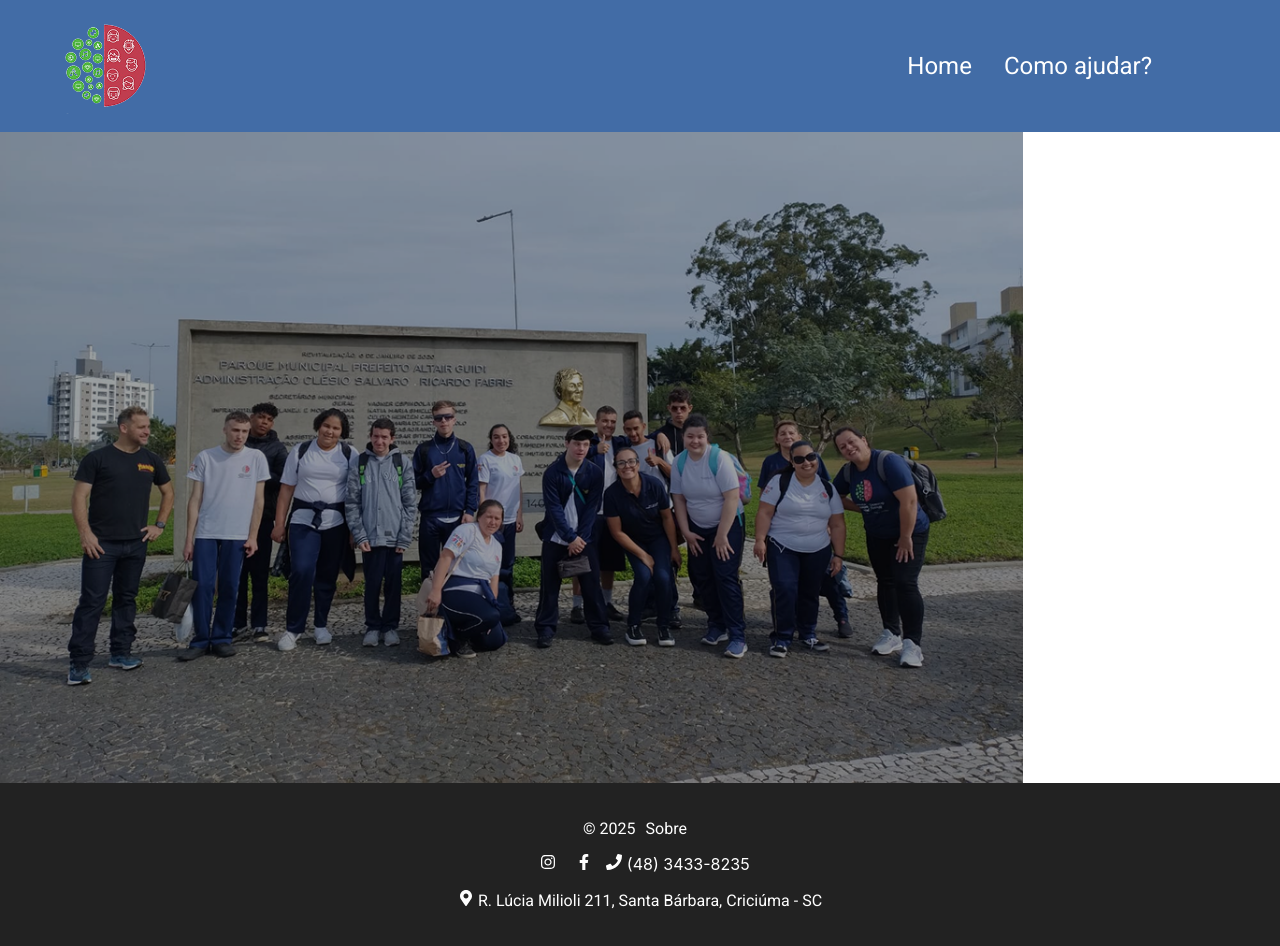
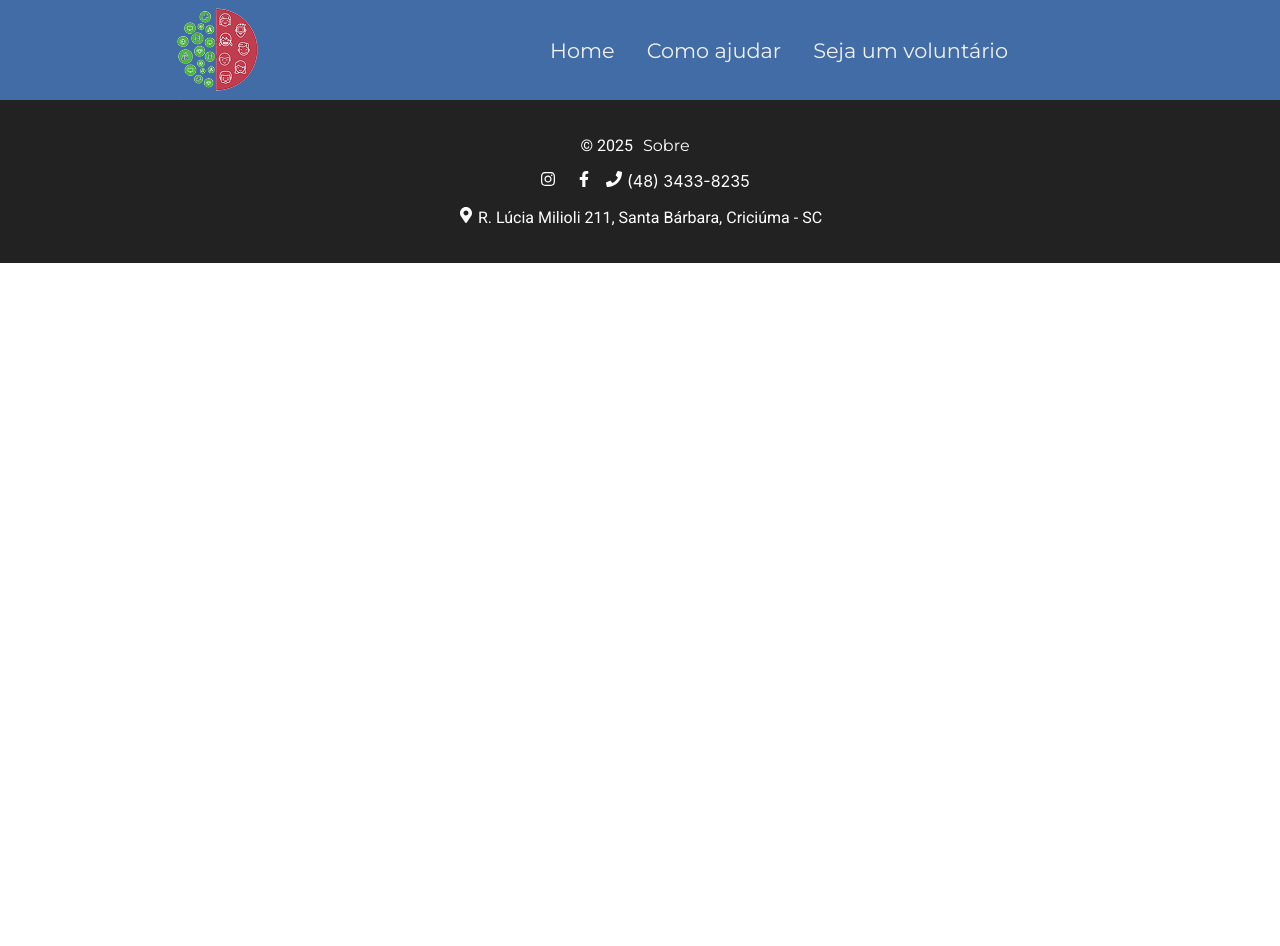
Before and after one commit to MarxWesley/projeto_extensao_III, a React (Create React App) app: page / in a window 1280 px wide. After the commit the page ends 800 px from the top, so only its background shows below. Built offline with nearby package versions, Linux system fonts and the light colour scheme.

Commit message:
pega ai boy

```diff
--- a/src/components/Navbar/Navbar.jsx
+++ b/src/components/Navbar/Navbar.jsx
@@ -10,7 +10,8 @@ function Navbar() {
             </Link>
             <ul className={styles.lista}>
                 <li className={styles.item} ><Link to='/'>Home</Link></li>
-                <li className={styles.item} ><Link to='/comoajudar'>Como ajudar?</Link></li>
+                <li className={styles.item} ><Link to='/comoajudar'>Como ajudar</Link></li>
+                <li className={styles.item} ><Link to='/'>Seja um voluntário</Link></li>
             </ul>
         </nav>
     )
--- a/src/components/Navbar/Navbar.module.css
+++ b/src/components/Navbar/Navbar.module.css
@@ -4,11 +4,8 @@
     display: flex;
     align-items: center;
     justify-content:space-between;
-    padding: 1em;
-}
-
-.img {
-    padding-left: 2em;
+    padding-left: 10em;
+    padding-right: 10em;
 }
 
 .lista {
@@ -23,7 +20,12 @@
 }
 
 .item a {
-    color: #fff;
+    color: var(--cinza);
     text-decoration: none;
-    font-size: 1.5em;
+    font-size: 1.3em;
 }
+
+.item a:hover {
+
+    color: var(--verde-pastel);
+}
--- a/src/index.css
+++ b/src/index.css
@@ -1,14 +1,15 @@
 :root {
   --azul:#426CA6;
   --vermelho: #BF3F56;
-  --verde-escuro: #62BF4A
-  --verde-pastel: #B8D8AF
-  --cinza: #F2F2F2
-  --preto: #000000
+  --verde-escuro: #62BF4A;
+  --verde-pastel: #B8D8AF;
+  --cinza: #F2F2F2;
+  --preto: #000000;
 }
 
 body {
   margin: 0;
+  padding: 0;
   font-family: -apple-system, BlinkMacSystemFont, 'Segoe UI', 'Roboto', 'Oxygen',
     'Ubuntu', 'Cantarell', 'Fira Sans', 'Droid Sans', 'Helvetica Neue',
     sans-serif;
@@ -21,13 +22,13 @@ code {
     monospace;
 }
 
-h1, h2, h3 {
+h1, h2, h3, a {
   font-family: "Montserrat", sans-serif;
   font-optical-sizing: auto;
   font-style: normal;
 }
 
-p,a {
+p {
   font-family: "Roboto", sans-serif;
   font-optical-sizing: auto;
   font-style: normal;
--- a/src/pages/home/Home.jsx
+++ b/src/pages/home/Home.jsx
@@ -1,12 +1,10 @@
 import styles from './Home.module.css'
-import img_pessoas from '../../assets/img/pessoas.png'
+import img_pessoas from '../../assets/img/pessoas_iee.jpeg'
 
 function Home() {
     return (
         <section className={styles.section}>
-            <div className={styles.container}>
-                <img className={styles.img} src={img_pessoas} alt='IEE' />
-            </div>
+
         </section>
     )
 }
--- a/src/pages/home/Home.module.css
+++ b/src/pages/home/Home.module.css
@@ -1,10 +1,15 @@
 .container {
+    width: 100vw;
     display: flex;
-    width: 1024px;
-    height: 651px;
-    text-align: center;
+    justify-content: center;
+    align-items: center;
 }
 
 .img {
+    max-width: 100%;
+    height: auto;
+    display: block;
+    margin: 0;
     text-align: center;
+    overflow: hidden;
 }
```
Also changed, not shown: src/components/Banner/Banner.jsx (added, +14 -0 lines), src/components/Banner/Banner.module.css (added), src/components/Notice/Notice.jsx (added), src/components/Notice/Notice.module.css (added).
